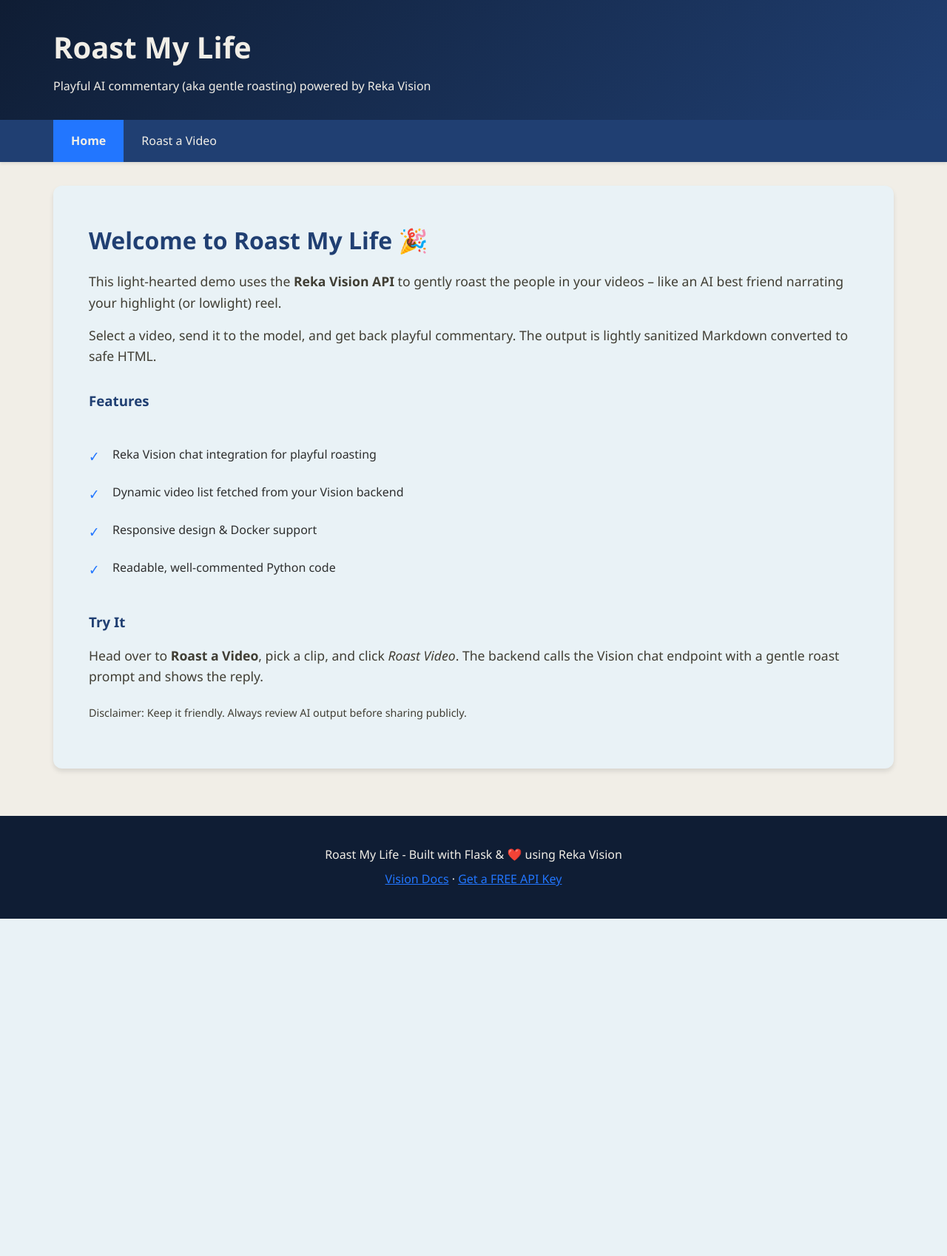
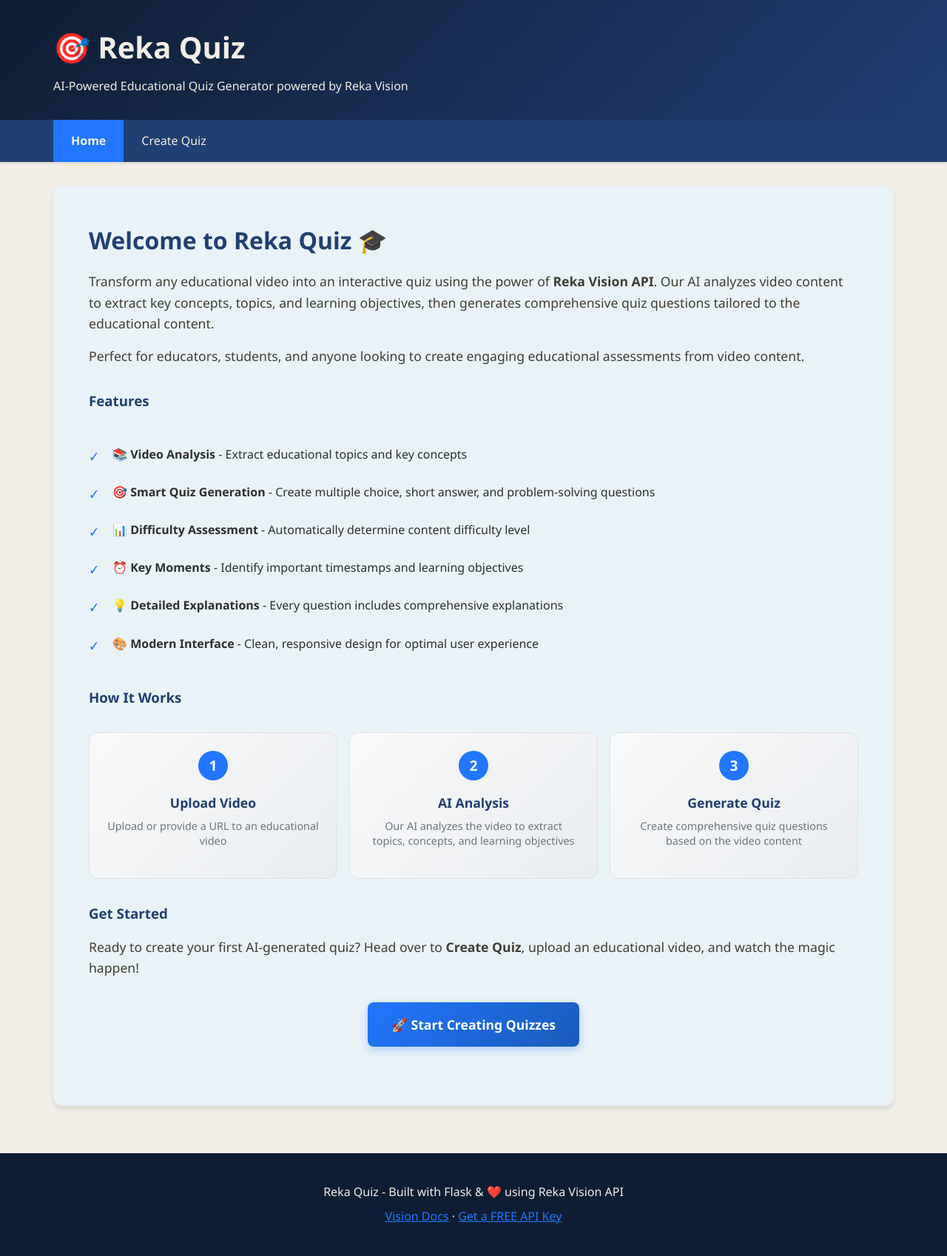
Before and after one commit to chenyinuo8888/reka-quiz, a Flask app: page / in a window 1280 px wide. Shown: the whole page at 74% size. Before the commit the page ends 1242 px from the top, so only its background shows below. Run offline with Flask 3, Linux system fonts and the light colour scheme; parts of the project's set-up code (start-up, migrations or seed data) failed here and were passed over; some libraries are stand-ins or nearby versions.

Commit message:
Clean up UI and rebrand to Reka Quiz
- Updated homepage with educational quiz focus
- Removed roasting functionality and branding
- Updated navigation and page titles
- Removed roast button and processVideo function
- Added workflow steps and CTA on homepage
- Cleaned up form page to focus on quiz creation
- Removed unused API routes
- Professional educational quiz application ready

```diff
--- a/workshop/app.py
+++ b/workshop/app.py
@@ -560,67 +560,6 @@
     return jsonify({"success": False, "error": fallback}), 500
 
 
-@app.route('/api/process', methods=['POST'])
-def process_video() -> Dict[str, Any]:
-    """
-    Process the selected video by calling the external Reka chat API.
-
-    We still optionally build a local metadata summary (kept for potential
-    future UI use), but the primary output shown to the user is the
-    `chat_response` returned by the external API. If `chat_response` is null
-    we fall back to `system_message`, then `error`.
-
-    Expects JSON body: { "video_id": "uuid" }
-
-    Returns:
-        Dict[str, Any]: JSON response with fields:
-            success (bool)
-            result (str) when success
-            error (str) when not successful
-    """
-    data = request.get_json() or {}
-    video_id = data.get('video_id')
-
-    if not video_id:
-        return jsonify({"error": "No video ID provided"}), 400
-
-    api_data = call_reka_vision_qa(video_id)
-
-    # Determine final message to surface.
-    chat_response = api_data.get('chat_response')
-    system_msg = api_data.get('system_message')
-    api_error = api_data.get('error')
-
-    if chat_response:
-        roast_content = chat_response
-
-        # Parse the JSON string to extract section content
-        if isinstance(chat_response, str):
-            try:
-                import json
-                parsed = json.loads(chat_response)
-                if isinstance(parsed, dict) and 'sections' in parsed:
-                    sections = parsed.get('sections', [])
-                    content_parts = []
-                    for section in sections:
-                        if isinstance(section, dict) and 'section_content' in section:
-                            content_parts.append(section['section_content'])
-
-                    if content_parts:
-                        roast_content = '\n\n'.join(content_parts)
-            except (json.JSONDecodeError, ValueError):
-                # If parsing fails, use the raw string as-is
-                pass
-
-        # Convert Markdown roast text to HTML for display
-        html_result = simple_markdown_to_html(roast_content)
-        return jsonify({"success": True, "result": html_result})
-
-    # No chat_response; decide best fallback.
-    fallback = system_msg or api_error
-    if not fallback:
-        fallback = "Unknown error: chat_response missing."
-    return jsonify({"success": False, "error": fallback})
 
 
 
--- a/workshop/templates/index.html
+++ b/workshop/templates/index.html
@@ -3,58 +3,160 @@
 <head>
     <meta charset="UTF-8">
     <meta name="viewport" content="width=device-width, initial-scale=1.0">
-    <title>Roast My Life - AI Video Commentary</title>
+    <title>Reka Quiz - AI-Powered Educational Quiz Generator</title>
     <link rel="stylesheet" href="{{ url_for('static', filename='css/style.css') }}">
 </head>
 <body>
     <header>
         <div class="header-content">
-            <h1>Roast My Life</h1>
-            <p>Playful AI commentary (aka gentle roasting) powered by Reka Vision</p>
+            <h1>🎯 Reka Quiz</h1>
+            <p>AI-Powered Educational Quiz Generator powered by Reka Vision</p>
         </div>
     </header>
 
     <nav>
         <ul>
             <li><a href="/" class="active">Home</a></li>
-            <li><a href="/form">Roast a Video</a></li>
+            <li><a href="/form">Create Quiz</a></li>
         </ul>
     </nav>
 
     <div class="container">
         <div class="welcome-section">
-            <h2>Welcome to Roast My Life 🎉</h2>
+            <h2>Welcome to Reka Quiz 🎓</h2>
             <p>
-                This light‑hearted demo uses the <strong>Reka Vision API</strong> to gently roast the people
-                in your videos – like an AI best friend narrating your highlight (or lowlight) reel.
+                Transform any educational video into an interactive quiz using the power of <strong>Reka Vision API</strong>.
+                Our AI analyzes video content to extract key concepts, topics, and learning objectives, then generates
+                comprehensive quiz questions tailored to the educational content.
             </p>
             <p>
-                Select a video, send it to the model, and get back playful commentary. The output is
-                lightly sanitized Markdown converted to safe HTML.
+                Perfect for educators, students, and anyone looking to create engaging educational assessments from video content.
             </p>
 
             <h3 style="color: #203F72; margin-top: 2rem; margin-bottom: 1rem;">Features</h3>
             <ul class="feature-list">
-                <li>Reka Vision chat integration for playful roasting</li>
-                <li>Dynamic video list fetched from your Vision backend</li>
-                <li>Responsive design & Docker support</li>
-                <li>Readable, well-commented Python code</li>
+                <li>📚 <strong>Video Analysis</strong> - Extract educational topics and key concepts</li>
+                <li>🎯 <strong>Smart Quiz Generation</strong> - Create multiple choice, short answer, and problem-solving questions</li>
+                <li>📊 <strong>Difficulty Assessment</strong> - Automatically determine content difficulty level</li>
+                <li>⏰ <strong>Key Moments</strong> - Identify important timestamps and learning objectives</li>
+                <li>💡 <strong>Detailed Explanations</strong> - Every question includes comprehensive explanations</li>
+                <li>🎨 <strong>Modern Interface</strong> - Clean, responsive design for optimal user experience</li>
             </ul>
 
-            <h3 style="color: #203F72; margin-top: 2rem; margin-bottom: 1rem;">Try It</h3>
+            <h3 style="color: #203F72; margin-top: 2rem; margin-bottom: 1rem;">How It Works</h3>
+            <div class="workflow-steps">
+                <div class="step">
+                    <div class="step-number">1</div>
+                    <div class="step-content">
+                        <h4>Upload Video</h4>
+                        <p>Upload or provide a URL to an educational video</p>
+                    </div>
+                </div>
+                <div class="step">
+                    <div class="step-number">2</div>
+                    <div class="step-content">
+                        <h4>AI Analysis</h4>
+                        <p>Our AI analyzes the video to extract topics, concepts, and learning objectives</p>
+                    </div>
+                </div>
+                <div class="step">
+                    <div class="step-number">3</div>
+                    <div class="step-content">
+                        <h4>Generate Quiz</h4>
+                        <p>Create comprehensive quiz questions based on the video content</p>
+                    </div>
+                </div>
+            </div>
+
+            <h3 style="color: #203F72; margin-top: 2rem; margin-bottom: 1rem;">Get Started</h3>
             <p>
-                Head over to <strong>Roast a Video</strong>, pick a clip, and click <em>Roast Video</em>.
-                The backend calls the Vision chat endpoint with a gentle roast prompt and shows the reply.
+                Ready to create your first AI-generated quiz? Head over to <strong>Create Quiz</strong>,
+                upload an educational video, and watch the magic happen!
             </p>
-            <p style="font-size: 0.9rem; color: #403E34; margin-top: 1.5rem;">
-                Disclaimer: Keep it friendly. Always review AI output before sharing publicly.
-            </p>
+            <div class="cta-section">
+                <a href="/form" class="cta-button">🚀 Start Creating Quizzes</a>
+            </div>
         </div>
     </div>
 
+    <style>
+        .workflow-steps {
+            display: flex;
+            justify-content: space-between;
+            margin: 2rem 0;
+            gap: 1rem;
+        }
+
+        .step {
+            flex: 1;
+            text-align: center;
+            padding: 1.5rem;
+            background: linear-gradient(135deg, #f8f9fa 0%, #e9ecef 100%);
+            border-radius: 12px;
+            border: 1px solid #dee2e6;
+        }
+
+        .step-number {
+            width: 40px;
+            height: 40px;
+            background: #2276FF;
+            color: white;
+            border-radius: 50%;
+            display: flex;
+            align-items: center;
+            justify-content: center;
+            font-weight: 600;
+            font-size: 1.2rem;
+            margin: 0 auto 1rem;
+        }
+
+        .step-content h4 {
+            color: #203F72;
+            margin-bottom: 0.5rem;
+            font-size: 1.1rem;
+        }
+
+        .step-content p {
+            color: #6c757d;
+            font-size: 0.9rem;
+            line-height: 1.4;
+        }
+
+        .cta-section {
+            text-align: center;
+            margin: 2rem 0;
+        }
+
+        .cta-button {
+            display: inline-block;
+            background: linear-gradient(135deg, #2276FF 0%, #1a5bb8 100%);
+            color: white;
+            padding: 1rem 2rem;
+            border-radius: 8px;
+            text-decoration: none;
+            font-weight: 600;
+            font-size: 1.1rem;
+            transition: all 0.3s ease;
+            box-shadow: 0 4px 12px rgba(34, 118, 255, 0.3);
+        }
+
+        .cta-button:hover {
+            transform: translateY(-2px);
+            box-shadow: 0 6px 16px rgba(34, 118, 255, 0.4);
+            color: white;
+            text-decoration: none;
+        }
+
+        @media (max-width: 768px) {
+            .workflow-steps {
+                flex-direction: column;
+            }
+        }
+    </style>
+
     <footer>
-    <p>Roast My Life - Built with Flask &amp; ❤️ using Reka Vision</p>
-    <p><a href="https://docs.reka.ai/vision" target="_blank" style="color:#2276FF;">Vision Docs</a> · <a href="https://link.reka.ai/free" target="_blank" style="color:#2276FF;">Get a FREE API Key</a></p>
+        <p>Reka Quiz - Built with Flask &amp; ❤️ using Reka Vision API</p>
+        <p><a href="https://docs.reka.ai/vision" target="_blank" style="color:#2276FF;">Vision Docs</a> · <a href="https://link.reka.ai/free" target="_blank" style="color:#2276FF;">Get a FREE API Key</a></p>
     </footer>
 </body>
 </html>
```
Also changed, not shown: workshop/templates/form.html (+8 -61 lines).
